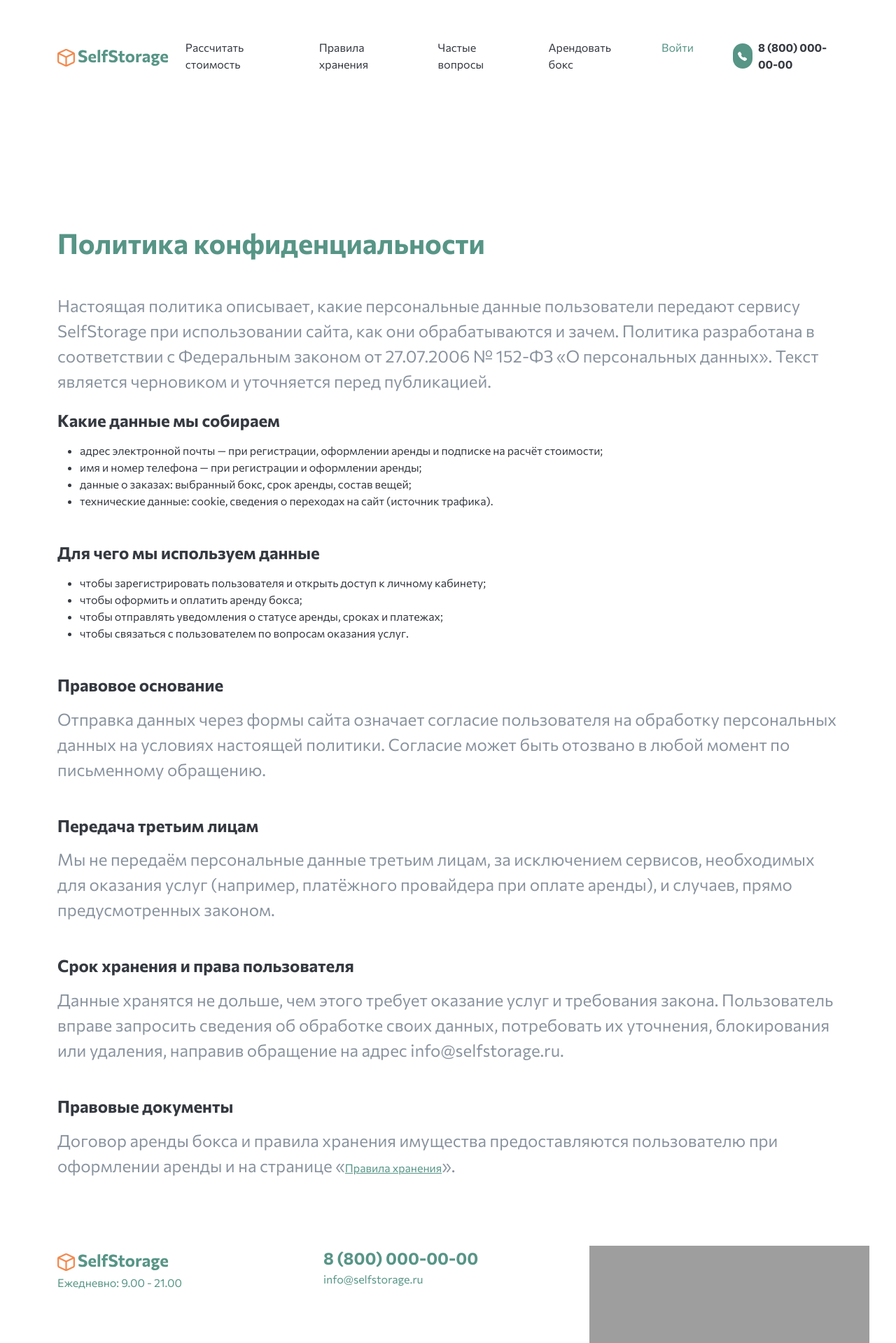
After one commit to skislyakow/SelfStorage, a Django app: page /privacy/ in a window 1280 px wide. The commit adds this page. Shown: the top 1919 px of the page at 70% size. Run offline with Django 5.2, Linux system fonts and the light colour scheme; grey boxes are pictures that could not be loaded.

Commit message:
fix(links): wire dead href="#" to real pages, add privacy policy (stage 1)
Все мёртвые ссылки и формы, кроме рабочих переключателей модалок,
ведут на реальные страницы:

- «Рассчитать стоимость»/«Тарифы»/«Адреса складов»/«Как выбрать бокс»
  и кнопки главной («Подробнее», «Подробнее о складе», «Арендовать бокс»,
  «Выбрать склад») → каталог /warehouses/;
- формы «Рассчитать стоимость» (главная x2, FAQ, каталог) → GET-форма
  на каталог, csrf и name=email больше не уходят в никуда;
- «Выйти» в личном кабинете → POST на users:logout (как в шапке);
- «Нужна помощь?» → FAQ; «Контакты» → якорь #contacts в футере;
- «Правовые документы» → якорь #legal на странице политики;
- согласие на обработку ПД (4 формы) → новая страница /privacy/
  с черновиком политики (152-ФЗ, согласовать перед публикацией);
- FAQ: Яндекс Go/Яндекс.Драйв → реальные внешние ссылки, у «SelfStorage:
  перевозка» ссылка убрана — страницы услуги нет;
- футер: заглушки соцссылок (реальные — по TODO), VK убран с devmanorg.

Осталось на других этапах: отзывы (2) и колокольчик уведомлений (3).
Плюс smoke-тесты страницы политики. Тесты/ruff/mypy зелёные.

```diff
--- a/config/templates/includes/footer.html
+++ b/config/templates/includes/footer.html
@@ -8,37 +8,38 @@
 			</a>
 			<span class="SelfStorage_green">Ежедневно: 9.00 - 21.00</span>
 		</div>
-		<div class="col-6 col-md-4 d-flex flex-column mb-3">
+		<div class="col-6 col-md-4 d-flex flex-column mb-3" id="contacts">
 			<span class="fs_24 fw-bold SelfStorage_green">8 (800) 000-00-00</span>
 			<span class="SelfStorage_green">info@selfstorage.ru</span>
 		</div>
 		<div class="col-6 col-md-4">
 			<div class="">
-				<a href="https://vk.com/devmanorg"><img src="{% static 'img/VK_Compact_Logo 1.svg' %}" alt=""></a>
-				<a href="#" class="text-decoration-none">
+				<!-- TODO(socials): заменить заглушки на реальные ссылки владельца проекта (VK, Telegram, WhatsApp, сайт). -->
+			<a href="https://vk.com/username"><img src="{% static 'img/VK_Compact_Logo 1.svg' %}" alt="ВКонтакте"></a>
+				<a href="https://t.me/username" aria-label="Telegram">
 					<svg xmlns="http://www.w3.org/2000/svg" width="53" height="53" fill="currentColor" class="bi bi-telegram" viewBox="0 0 16 16">
 						<path d="M16 8A8 8 0 1 1 0 8a8 8 0 0 1 16 0zM8.287 5.906c-.778.324-2.334.994-4.666 2.01-.378.15-.577.298-.595.442-.03.243.275.339.69.47l.175.055c.408.133.958.288 1.243.294.26.006.549-.1.868-.32 2.179-1.471 3.304-2.214 3.374-2.23.05-.012.12-.026.166.016.047.041.042.12.037.141-.03.129-1.227 1.241-1.846 1.817-.193.18-.33.307-.358.336a8.154 8.154 0 0 1-.188.186c-.38.366-.664.64.015 1.088.327.216.589.393.85.571.284.194.568.387.936.629.093.06.183.125.27.187.331.236.63.448.997.414.214-.02.435-.22.547-.82.265-1.417.786-4.486.906-5.751a1.426 1.426 0 0 0-.013-.315.337.337 0 0 0-.114-.217.526.526 0 0 0-.31-.093c-.3.005-.763.166-2.984 1.09z"/>
 					</svg>
 				</a>
-				<a href="#"><img src="{% static 'img/whatsapp.svg' %}" alt=""></a>
+				<a href="https://wa.me/70000000000"><img src="{% static 'img/whatsapp.svg' %}" alt="WhatsApp"></a>
 			</div>
 		</div>
 	</div>
 	<div class="row">
 		<div class="col-6 col-md-4 d-flex flex-column">
-			<p><a href="#" class="link-dark text-decoration-none">Тарифы</a></p>
-			<p><a href="#" class="link-dark text-decoration-none">Рассчитать стоимость</a></p>
+			<p><a href="{% url 'warehouse_list' %}" class="link-dark text-decoration-none">Тарифы</a></p>
+			<p><a href="{% url 'warehouse_list' %}" class="link-dark text-decoration-none">Рассчитать стоимость</a></p>
 			<p><a href="{% url 'warehouse_list' %}" class="link-dark text-decoration-none">Арендовать бокс</a></p>
 		</div>
 		<div class="col-6 col-md-4 d-flex flex-column">
 			<p><a href="{% url 'storage_rules' %}" class="link-dark text-decoration-none">Правила хранения</a></p>
-			<p><a href="#" class="link-dark text-decoration-none">Адреса складов</a></p>
+			<p><a href="{% url 'warehouse_list' %}" class="link-dark text-decoration-none">Адреса складов</a></p>
 			<p><a href="{% url 'faq' %}" class="link-dark text-decoration-none">Частые вопросы</a></p>
 		</div>
 		<div class="col-6 col-md-4 d-flex flex-column">
-			<p><a href="#" class="link-dark text-decoration-none">Политика конфиденциальности</a></p>
-			<p><a href="#" class="link-dark text-decoration-none">Правовые документы</a></p>
-			<p><a href="#" class="link-dark text-decoration-none">Контакты</a></p>
+			<p><a href="{% url 'privacy' %}" class="link-dark text-decoration-none">Политика конфиденциальности</a></p>
+			<p><a href="{% url 'privacy' %}#legal" class="link-dark text-decoration-none">Правовые документы</a></p>
+			<p><a href="#contacts" class="link-dark text-decoration-none">Контакты</a></p>
 		</div>
 		<h6 class="SelfStorage_grey text-center mt-5">© 2022 SelfStorage. Использование материалов запрещено без письменного согласия</h6>
 	</div>
--- a/config/templates/includes/header.html
+++ b/config/templates/includes/header.html
@@ -11,7 +11,7 @@
 		<div class="collapse navbar-collapse justify-content-end" id="navbar">
 			<ul class="navbar-nav">
 				<li class="nav-item me-5">
-					<a class="nav-link SelfStorage_black" href="#">Рассчитать стоимость</a>
+					<a class="nav-link SelfStorage_black" href="{% url 'warehouse_list' %}">Рассчитать стоимость</a>
 				</li>
 				<li class="nav-item me-5">
 					<a class="nav-link SelfStorage_black" href="{% url 'storage_rules' %}">Правила хранения</a>
--- a/config/templates/includes/modals.html
+++ b/config/templates/includes/modals.html
@@ -16,7 +16,7 @@
                     <input type="password" required name="password2" class="form-control border-8 mb-4 py-3 px-5 border-0 fs_24 SelfStorage__bg_lightgrey" placeholder="Подтверждение пароля">
                     <div class="form-check mb-4">
                         <input type="checkbox" name="personal_data_consent" required class="form-check-input" id="personalDataConsent">
-                        <label class="form-check-label fw-light SelfStorage_grey" for="personalDataConsent">Нажимая на кнопку, вы подтверждаете своё <a href="#" class="SelfStorage_grey">согласие на обработку персональных данных</a></label>
+                        <label class="form-check-label fw-light SelfStorage_grey" for="personalDataConsent">Нажимая на кнопку, вы подтверждаете своё <a href="{% url 'privacy' %}" class="SelfStorage_grey">согласие на обработку персональных данных</a></label>
                     </div>
                     <button type="submit" class="btn border-8 py-3 px-5 mt-5 mb-3 w-100 text-white fs_24 SelfStorage__bg_orange SelfStorage__btn2_orange">Зарегистрироваться</button>
                     <span>Уже зарегистрированы? <a href="#" class="SelfStorage_orange" data-bs-toggle="modal" data-bs-target="#SignModal" data-bs-dismiss="modal" aria-label="Close">Войти в личный кабинет</a></span>
--- /dev/null
+++ b/config/templates/privacy.html
@@ -0,0 +1,63 @@
+{% extends "base.html" %}
+{% load static %}
+
+{% block title %}Политика конфиденциальности{% endblock %}
+
+{% block content %}
+<article class="row pt-header">
+	<div class="col-12">
+		<h1 class="fw-bold SelfStorage_green mb-5">Политика конфиденциальности</h1>
+
+		<p class="fs_24 SelfStorage_grey mb-4">
+			Настоящая политика описывает, какие персональные данные пользователи передают
+			сервису SelfStorage при использовании сайта, как они обрабатываются и зачем.
+			Политика разработана в соответствии с Федеральным законом от 27.07.2006 № 152-ФЗ
+			«О персональных данных». Текст является черновиком и уточняется перед публикацией.
+		</p>
+
+		<h4 class="fw-bold mb-3">Какие данные мы собираем</h4>
+		<ul class="fs_24 SelfStorage_grey mb-5">
+			<li>адрес электронной почты — при регистрации, оформлении аренды и подписке на расчёт стоимости;</li>
+			<li>имя и номер телефона — при регистрации и оформлении аренды;</li>
+			<li>данные о заказах: выбранный бокс, срок аренды, состав вещей;</li>
+			<li>технические данные: cookie, сведения о переходах на сайт (источник трафика).</li>
+		</ul>
+
+		<h4 class="fw-bold mb-3">Для чего мы используем данные</h4>
+		<ul class="fs_24 SelfStorage_grey mb-5">
+			<li>чтобы зарегистрировать пользователя и открыть доступ к личному кабинету;</li>
+			<li>чтобы оформить и оплатить аренду бокса;</li>
+			<li>чтобы отправлять уведомления о статусе аренды, сроках и платежах;</li>
+			<li>чтобы связаться с пользователем по вопросам оказания услуг.</li>
+		</ul>
+
+		<h4 class="fw-bold mb-3">Правовое основание</h4>
+		<p class="fs_24 SelfStorage_grey mb-5">
+			Отправка данных через формы сайта означает согласие пользователя на обработку
+			персональных данных на условиях настоящей политики. Согласие может быть отозвано
+			в любой момент по письменному обращению.
+		</p>
+
+		<h4 class="fw-bold mb-3">Передача третьим лицам</h4>
+		<p class="fs_24 SelfStorage_grey mb-5">
+			Мы не передаём персональные данные третьим лицам, за исключением сервисов,
+			необходимых для оказания услуг (например, платёжного провайдера при оплате аренды),
+			и случаев, прямо предусмотренных законом.
+		</p>
+
+		<h4 class="fw-bold mb-3">Срок хранения и права пользователя</h4>
+		<p class="fs_24 SelfStorage_grey mb-5">
+			Данные хранятся не дольше, чем этого требует оказание услуг и требования закона.
+			Пользователь вправе запросить сведения об обработке своих данных, потребовать их
+			уточнения, блокирования или удаления, направив обращение на адрес
+			info@selfstorage.ru.
+		</p>
+
+		<h4 class="fw-bold mb-3" id="legal">Правовые документы</h4>
+		<p class="fs_24 SelfStorage_grey mb-5">
+			Договор аренды бокса и правила хранения имущества предоставляются пользователю
+			при оформлении аренды и на странице «<a href="{% url 'storage_rules' %}" class="SelfStorage_green">Правила хранения</a>».
+		</p>
+	</div>
+</article>
+{% endblock %}
--- a/config/urls.py
+++ b/config/urls.py
@@ -15,6 +15,7 @@ urlpatterns = [
     path("", views.HomeView.as_view(), name="home"),
     path("faq/", views.FaqView.as_view(), name="faq"),
     path("storage-rules/", views.StorageRulesView.as_view(), name="storage_rules"),
+    path("privacy/", views.PrivacyView.as_view(), name="privacy"),
     path("warehouses/", include("apps.warehouses.urls")),
     path("orders/", include("apps.rentals.urls")),
     path("accounts/", include("apps.users.urls")),
--- a/config/views.py
+++ b/config/views.py
@@ -11,3 +11,7 @@ class FaqView(TemplateView):
 
 class StorageRulesView(TemplateView):
     template_name = "storage_rules.html"
+
+
+class PrivacyView(TemplateView):
+    template_name = "privacy.html"
```
Also changed, not shown: config/templates/faq.html (+7 -8 lines), config/templates/index.html (+11 -13 lines), config/templates/rentals/my_rent.html (+6 -3 lines), config/templates/warehouses/warehouse_list.html (+3 -4 lines), config/tests.py (added, +18 -0 lines), docs/TODO.md (+7 -1 lines).
